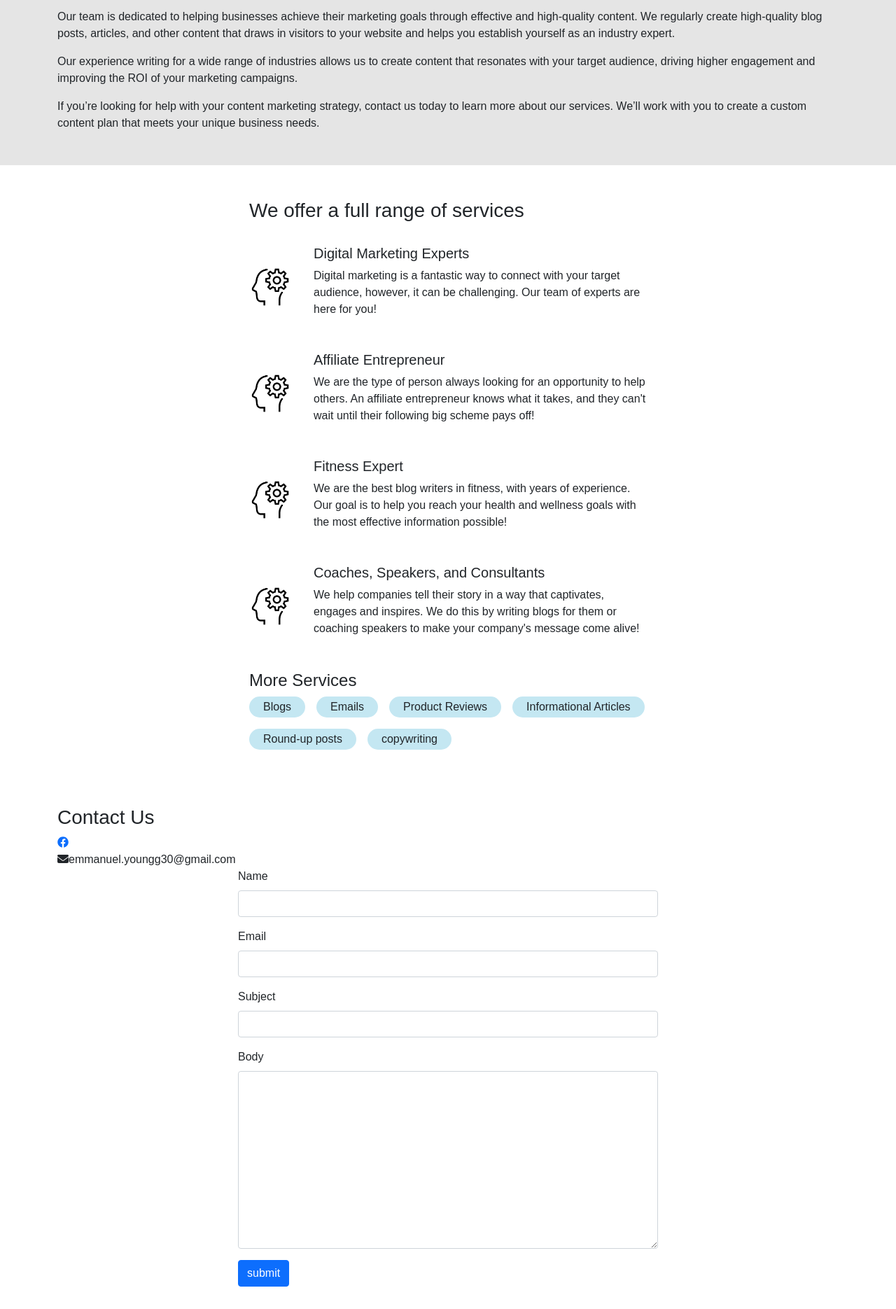
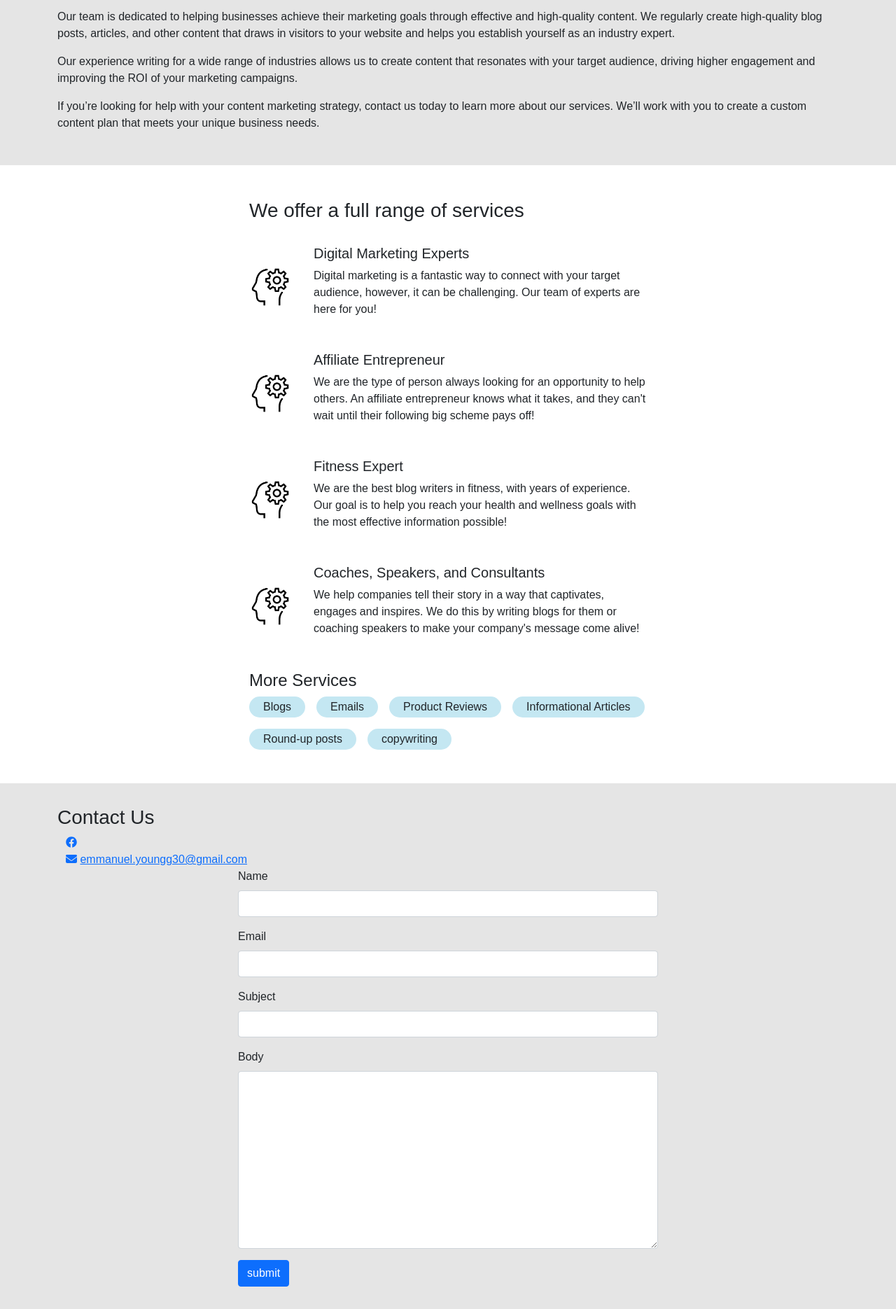
Before and after one commit to emmanuelnyach/awesome_writers, a Django app: page / in a window 1280 px wide. Shown: the part 1160-3030 px from the top of the page at 70% size. Run offline with Django 3.2, Linux system fonts and the light colour scheme; data comes from the database, SQL or seed files in the repository; some libraries are stand-ins or nearby versions.

Commit message:
made changes to email

```diff
--- a/base/templates/base/home.html
+++ b/base/templates/base/home.html
@@ -2,6 +2,8 @@
 {% load static %}
 {% block content %}
 
+
+{% include 'base/navbar.html' %}
 
 <section class="hero">
     <div class="hero--content">
@@ -109,13 +111,19 @@
 
 </section> {% endcomment %}
 
-<section class="section--1">
+<section class="container section--2">
 
-    <div id="contact" class="container">
-        <h3>Contact Us</h3>
+    <div id="contact" >
+
+    <h3>Contact Us</h3>
+    <div class="container">
+
         <a href="https://www.facebook.com/emmanuel.young30" target="_blank"><i class="fa-brands fa-facebook"></i></a>
         <br>
-        <i class="fa-solid fa-envelope"></i><span>emmanuel.youngg30@gmail.com</span>
+        <a href="mailto:emmanuel.youngg30@gmail.com"><i class="fa-solid fa-envelope"></i></a>
+        <a href="mailto:emmanuel.youngg30@gmail.com">emmanuel.youngg30@gmail.com</a>
+
+        <br>
 
         <form class="contact--form" method="POST">
             {% csrf_token %}
@@ -131,7 +139,10 @@
 
             <input class="btn btn-primary" type="submit" value="submit">
         </form>
+
+
     </div>
+</div>
 </section>
 
 {% endblock content %}
--- a/base/templates/base/inbox.html
+++ b/base/templates/base/inbox.html
@@ -2,6 +2,7 @@
 {% load static %}
 {% block content %}
 
+{% include 'base/navbar.html' %}
 <div class="container">
 
     <h3>My Messages</h3>
--- a/base/templates/base/main.html
+++ b/base/templates/base/main.html
@@ -77,7 +77,7 @@
 
 
 
-    {% include 'base/navbar.html' %}
+
 
     {% if messages %}
 
--- a/base/templates/base/message.html
+++ b/base/templates/base/message.html
@@ -1,6 +1,8 @@
 {% extends 'base/main.html' %}
 {% load static %}
 {% block content %}
+
+
 
 <div class="container">
 
--- a/base/templates/base/navbar.html
+++ b/base/templates/base/navbar.html
@@ -92,8 +92,8 @@ body {
     <a class="nav-link" href="https://www.facebook.com/emmanuel.young30" target="_blank"><i class="fa-brands fa-facebook"></i></a>
 
 
-    <a class="nav-link" href="#contact">
-    <i class="fa-solid fa-envelope"></i><span>emmanuel.youngg30@gmail.com</span>
+    <a class="nav-link" href="mailto:emmanuel.youngg30@gmail.com">
+    <i class="fa-solid fa-envelope"></i>
     </a>
 
 </div>
--- a/base/templates/base/project.html
+++ b/base/templates/base/project.html
@@ -10,6 +10,9 @@
         margin-bottom: 2em;
     }
 </style>
+
+
+{% include 'base/navbar_two.html' %}
 
 <div class="container">
     <div class="project-container">
--- a/base/templates/base/project_form.html
+++ b/base/templates/base/project_form.html
@@ -2,6 +2,9 @@
 {% load static %}
 {% block content %}
 
+
+
+{% include 'base/navbar.html' %}
 <div class="container">
     <h3>Project Form</h3>
 
--- a/base/templates/base/skill_form.html
+++ b/base/templates/base/skill_form.html
@@ -2,8 +2,10 @@
 {% load static %}
 {% block content %}
 
+
+{% include 'base/navbar.html' %}
 <div class="container">
-    <h3>Add Skill</h3>
+    <h3>Add Service</h3>
     <form method="post">
         {% csrf_token %}
 
--- a/static/styles/main.css
+++ b/static/styles/main.css
@@ -166,6 +166,8 @@ body{
     margin: 0 auto;
 }
 
+
+
 @media (max-width:900px){
     .hero--content--intro{
         flex-direction: column;
```
Also changed, not shown: base/templates/base/navbar_two.html (renamed from base/templates/base/navbar1.html, +7 -7 lines).
